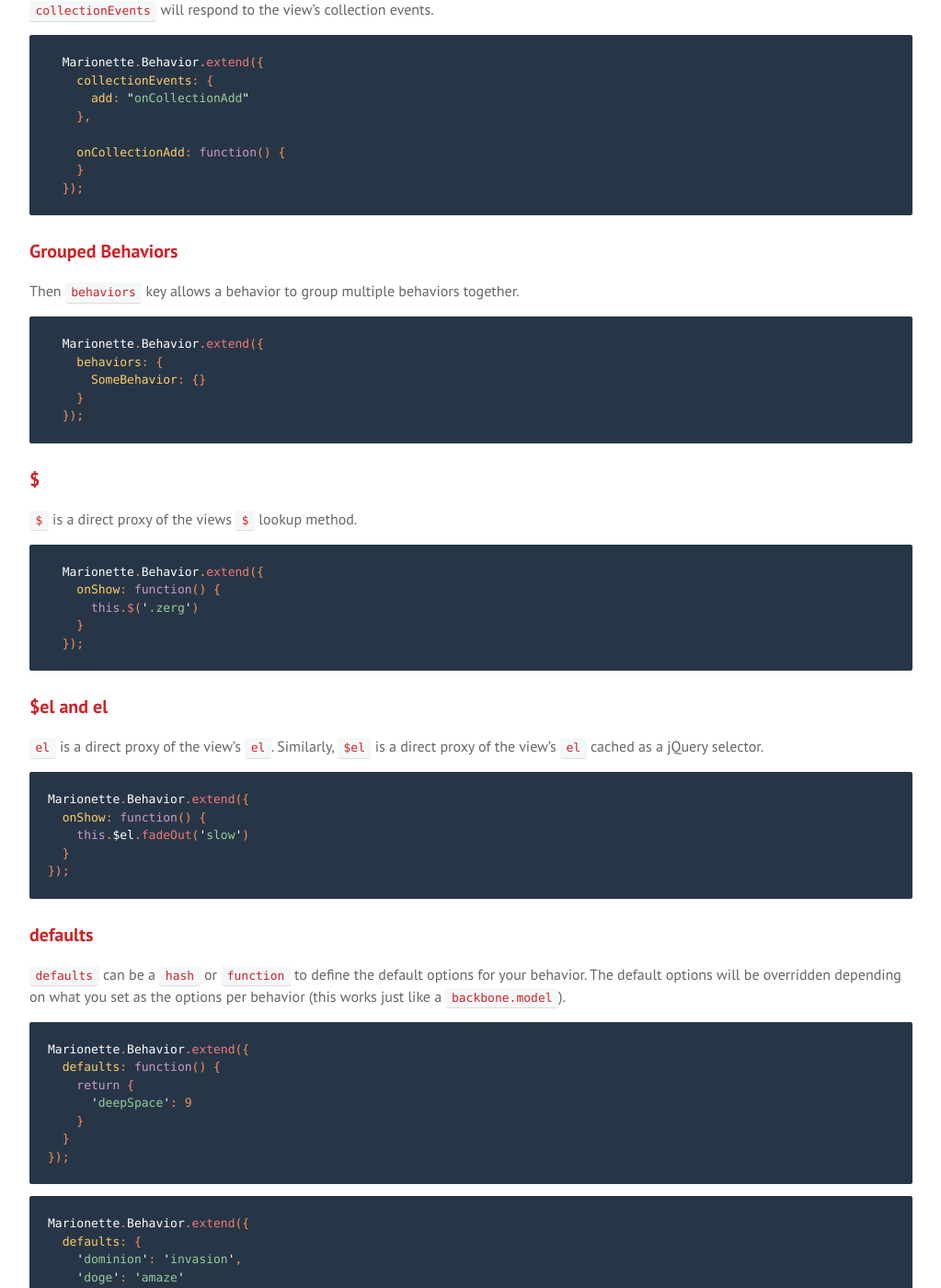
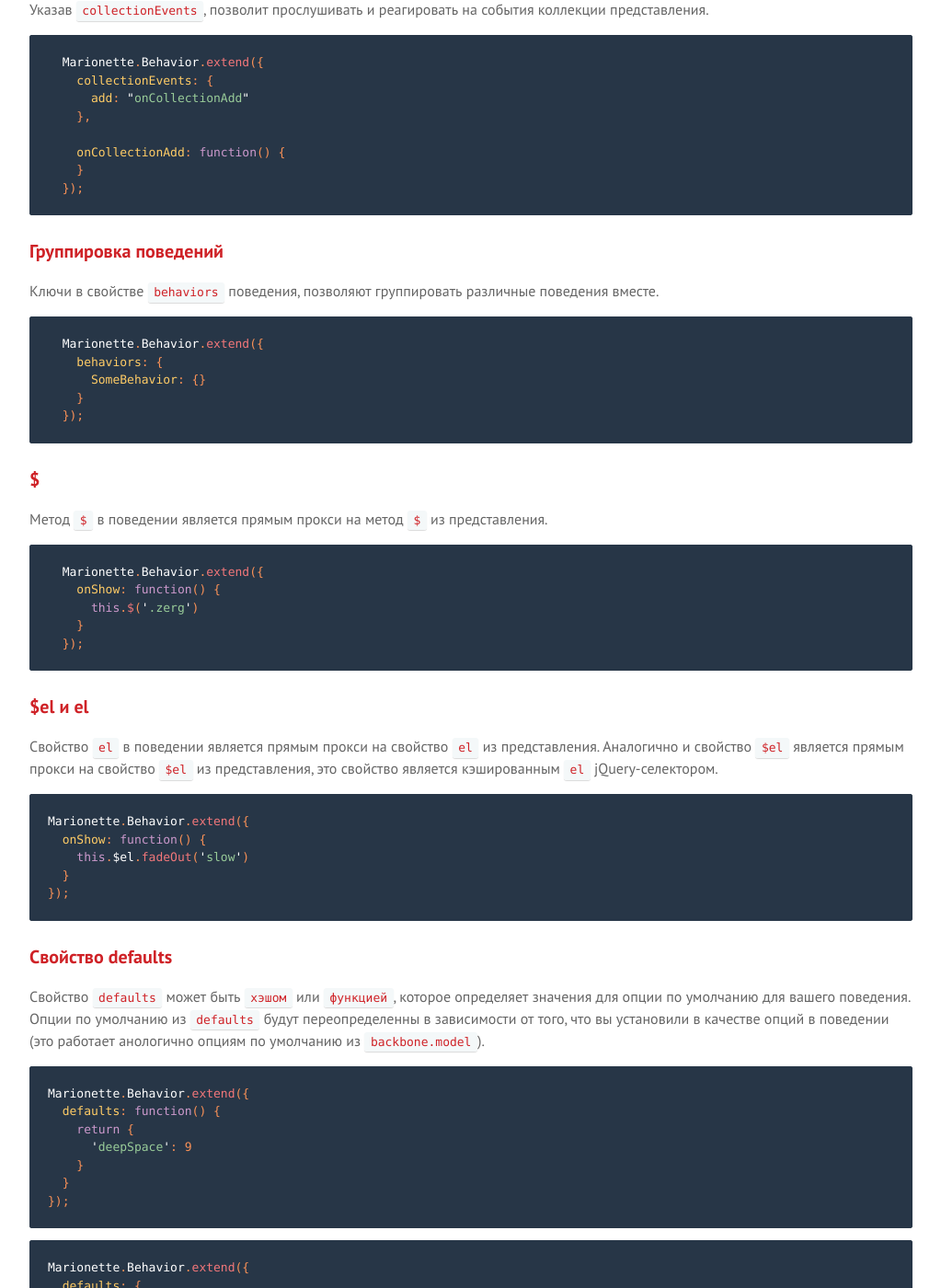
Before and after one commit to sadcitizen/marionettejs.ru, a Jekyll site: the page built from _posts/2014-02-01-behavior.md, in a window 1280 px wide and 1400 px high, scrolled down 4423 px. Shown: the whole window at 92% size, without its empty margins (128-1151 px from the left). Built offline with Jekyll 4.4.1, drawn with Linux system fonts in a browser that asks for light colours; some web fonts are replaced; Markdown is read by kramdown in place of the engine named in the settings; some of the changed text lies outside the part shown.

Commit message:
finished translate ru/Behavior
translate "Model Events"
translate "Collection Events"
translate "Grouped Behaviors"
translate "$"
translate "$el and el"
translate "Defaults"
translate "View"

````diff
--- a/_includes/translation/ru/marionette.behavior.md
+++ b/_includes/translation/ru/marionette.behavior.md
@@ -9,13 +9,13 @@
 * [Использование Behaviors](#using)
 * [API](#api)
   * [Проксирование событий](#the-event-proxy)
-  * [Model Events](#model-events)
-  * [Collection Events](#model-events)
-  * [Grouped Behaviors](#grouped-behaviors)
+  * [События модели](#model-events)
+  * [События коллекции](#model-events)
+  * [Группировка поведений](#grouped-behaviors)
   * [$](#$)
-  * [$el and el](#$el-and-el)
-  * [Defaults](#defaults)
-  * [View](#view)
+  * [$el и el](#$el-and-el)
+  * [Свойство defaults](#defaults)
+  * [Свойcтво view](#view)
 
 ## Причина появления
 
@@ -176,9 +176,9 @@
 });
 ```
 
-### Model Events
+### События модели
 
-`modelEvents` will respond to the view's model events.
+Указыв `modelEvents`, позволит прослушивать и реагировать на события модели представления.
 
 ```js
   Marionette.Behavior.extend({
@@ -187,14 +187,14 @@
     },
 
     onDogeChange: function() {
-      // buy more doge...
+      // купить больше doge...
     }
   });
 ```
 
-### Collection Events
+### События коллекции
 
-`collectionEvents` will respond to the view's collection events.
+Указав `collectionEvents`, позволит прослушивать и реагировать на события коллекции представления.
 
 ```js
   Marionette.Behavior.extend({
@@ -207,8 +207,9 @@
   });
 ```
 
-### Grouped Behaviors
-Then `behaviors` key allows a behavior to group multiple behaviors together.
+### Группировка поведений
+
+Ключи в свойстве `behaviors` поведения, позволяют группировать различные поведения вместе.
 
 ```js
   Marionette.Behavior.extend({
@@ -220,7 +221,7 @@
 
 ### $
 
-`$` is a direct proxy of the views `$` lookup method.
+Метод `$` в поведении является прямым прокси на метод `$` из представления.
 
 ```js
   Marionette.Behavior.extend({
@@ -230,10 +231,11 @@
   });
 ```
 
-### $el and el
+### $el и el
 
-`el` is a direct proxy of the view's `el`.
-Similarly, `$el` is a direct proxy of the view's `el` cached as a jQuery selector.
+Свойство `el` в поведении является прямым прокси на свойство `el` из представления.
+Аналогично и свойство `$el` является прямым прокси на свойство `$el` из представления,
+это свойство является кэшированным `el` jQuery-селектором.
 
 ```js
 Marionette.Behavior.extend({
@@ -243,10 +245,12 @@
 });
 ```
 
-### defaults
+### Свойство defaults
 
-`defaults` can be a `hash` or `function` to define the default options for your behavior.
-The default options will be overridden depending on what you set as the options per behavior (this works just like a `backbone.model`).
+Свойство `defaults` может быть `хэшом` или `функцией`, которое определяет значения для опции по умолчанию
+для вашего поведения. Опции по умолчанию из `defaults` будут переопределенны в зависимости от того,
+что вы установили в качестве опций в поведении (это работает анологично опциям по умолчанию из
+`backbone.model`).
 
 ```js
 Marionette.Behavior.extend({
@@ -267,9 +271,9 @@
 });
 ```
 
-### view
+### Свойство view
 
-The `view` is a reference to the view instance that the `behavior` is on.
+Свойство `view` это ссылка на экземпляр представления, в котором добавлено `поведение`.
 
 ```js
 Marionette.Behavior.extend({
````
